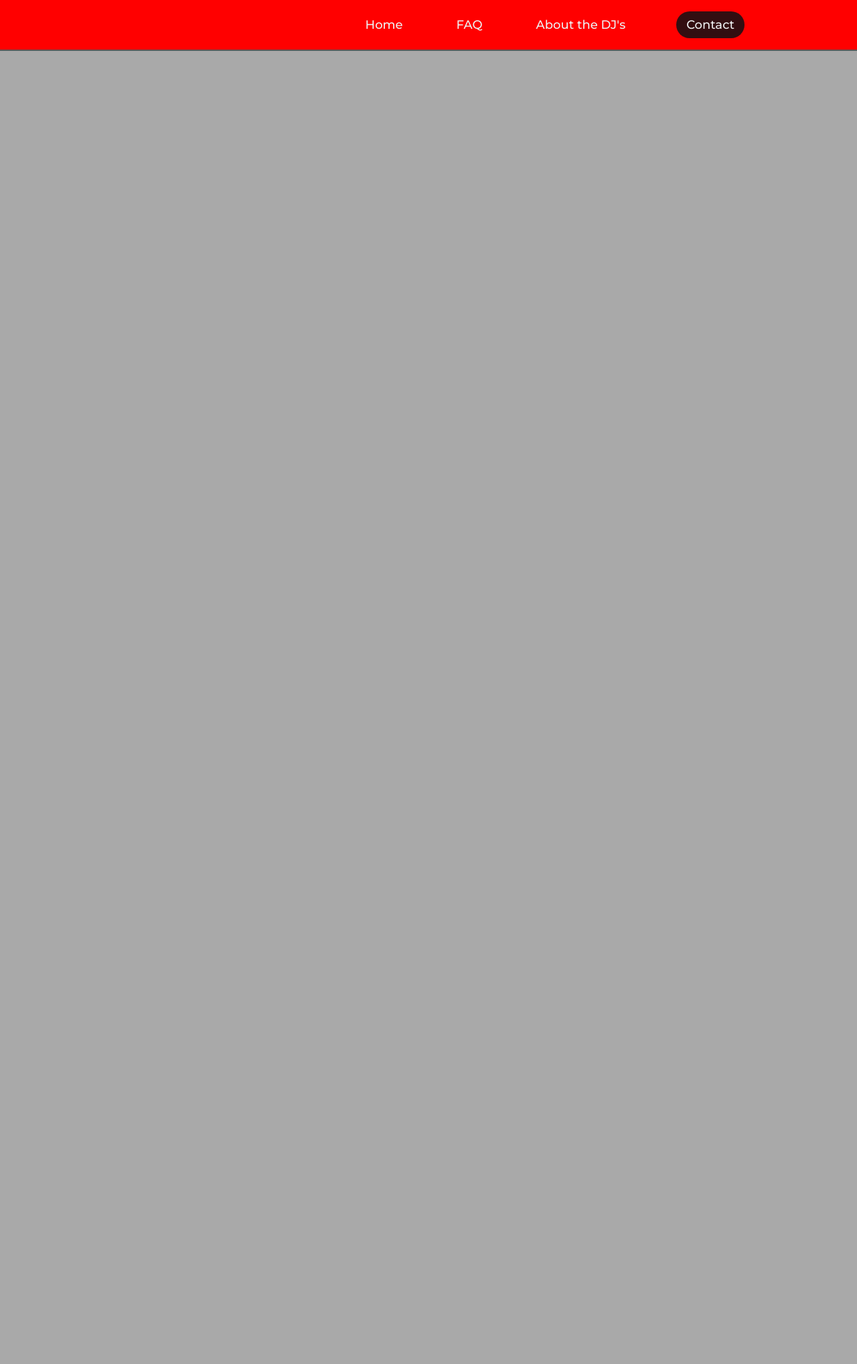
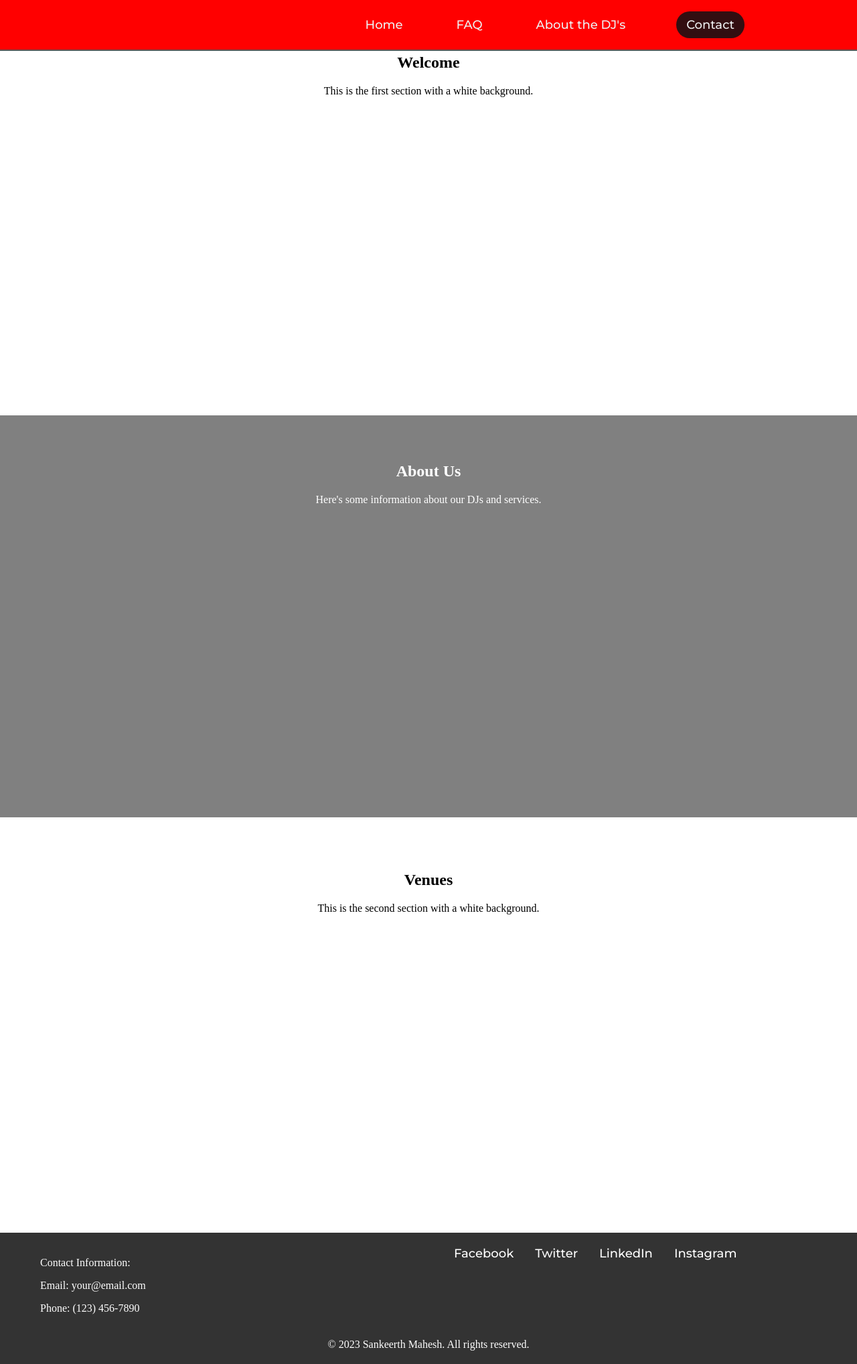
Before and after one commit to samahesh56/dj-web-design, a Flask app: page / in a window 1280 px wide. Shown: the whole page at 67% size. Before the commit the page ends 76 px from the top, so only its background shows below. Run offline with Flask 3, Linux system fonts and the light colour scheme.

Commit message:
template basics
Basic template created

```diff
--- a/website/static/css/styles.css
+++ b/website/static/css/styles.css
@@ -88,3 +88,80 @@ button:hover {
         display: none; /* Hide the navigation links on smaller screens */
     }
 }
+
+
+/* Styles for Section 1 with a white background */
+.section-white {
+    background-color: white;
+    padding: 60px 0; /* Adjust padding as needed */
+    text-align: center; /* Center the content */
+    width: 100%; /* Make the section span the entire width */
+    min-height: 500px; /* Increase the section height */
+}
+
+.section-white .content {
+    max-width: 800px; /* Limit the content width */
+    margin: 0 auto; /* Center the content horizontally */
+}
+
+/* Styles for Section 2 with a gray background */
+.section-gray {
+    background-color: gray;
+    padding: 50px 0; /* Adjust padding as needed */
+    text-align: center; /* Center the content */
+    width: 100%; /* Make the section span the entire width */
+    min-height: 500px; /* Increase the section height */
+}
+
+.section-gray .content {
+    max-width: 800px; /* Limit the content width */
+    margin: 0 auto; /* Center the content horizontally */
+    color: white; /* Text color for this section */
+}
+
+/* Styles for the footer section */
+footer {
+    background-color: #333; /* Background color for the footer */
+    color: white; /* Text color for the footer */
+    padding: 20px 0; /* Adjust padding as needed */
+}
+
+.footer-content {
+    max-width: 1200px; /* Limit the content width */
+    margin: 0 auto; /* Center the content horizontally */
+    display: flex;
+    justify-content: space-between;
+    align-items: flex-start;
+}
+
+.footer-info, .footer-links, .footer-social {
+    flex: 1;
+    padding: 0 20px;
+}
+
+.footer-links ul {
+    list-style: none;
+}
+
+.footer-links ul li {
+    margin-bottom: 10px; /* Adjust spacing between links */
+}
+
+.social-icon {
+    display: inline-block;
+    margin-right: 10px; /* Adjust spacing between social icons */
+    color: white;
+    text-decoration: none;
+}
+
+/* Copyright notice */
+.copyright {
+    text-align: center;
+    margin-top: 20px; /* Adjust spacing from the footer content */
+}
+
+/* Additional styles to remove margin and padding for body and html */
+body, html {
+    margin: 0;
+    padding: 0;
+}
--- a/website/templates/base.html
+++ b/website/templates/base.html
@@ -0,0 +1,78 @@
+<!DOCTYPE html>
+<html lang="en">
+<head>
+    <meta charset="UTF-8">
+    <meta http-equiv="X-UA-Compatible" content="IE=edge">
+    <meta name="description" content="">
+    <meta name="viewport" content="width=device-width, initial-scale=1.0">
+    <link rel="stylesheet" href="{{ url_for('static', filename='css/styles.css') }}">
+    <link rel="icon" href="{{ url_for('static', filename='img/favicon.ico') }}">
+    <title>Dj Web Design</title> <!-- Add your page title here -->
+</head>
+<body>
+    <header> <!-- Navbar structure -->
+        <nav class="nav">
+            <ul class="nav__links">
+                <li><a href="#">Home</a></li>
+                <li><a href="#">FAQ</a></li>
+                <li><a href="#">About the DJ's</a></li>
+            </ul>
+            <a class="cta" href="#"><button>Contact</button></a>
+            <div class="burger">
+                <div class="bar"></div>
+                <div class="bar"></div>
+                <div class="bar"></div>
+            </div>
+        </nav>
+    </header>
+
+    <!-- Section 1: White background -->
+    <section class="section-white">
+        <div class="content">
+            <h1>Welcome</h1>
+            <p>This is the first section with a white background.</p>
+        </div>
+    </section>
+
+    <!-- Section 2: Gray background -->
+    <section class="section-gray">
+        <div class="content">
+            <h2>About Us</h2>
+            <p>Here's some information about our DJs and services.</p>
+        </div>
+    </section>
+
+    <section class="section-white">
+        <div class="content">
+            <h1>Venues</h1>
+            <p>This is the second section with a white background.</p>
+        </div>
+    </section>
+
+    <!-- Add more sections as needed -->
+
+    <!-- Footer Section -->
+    <footer>
+        <div class="footer-content">
+            <div class="footer-info">
+                <p>Contact Information:</p>
+                <p>Email: your@email.com</p>
+                <p>Phone: (123) 456-7890</p>
+            </div>
+
+            <div class="footer-social">
+                <a href="#" class="social-icon">Facebook</a>
+                <a href="#" class="social-icon">Twitter</a>
+                <a href="#" class="social-icon">LinkedIn</a>
+                <a href="#" class="social-icon">Instagram</a>
+                <!-- Add more social icons as needed -->
+            </div>
+        </div>
+        <div class="copyright">
+            &copy; 2023 Sankeerth Mahesh. All rights reserved.
+        </div>
+    </footer>
+
+    <script src="{{ url_for('static', filename='scripts.js') }}"></script>
+</body>
+</html>
--- a/website/templates/home.html
+++ b/website/templates/home.html
@@ -1,30 +1,5 @@
-<!DOCTYPE html>
-<html lang="en">
-<head>
-    <meta charset="UTF-8">
-    <meta http-equiv="X-UA-Compatible" content="IE=edge">
-    <meta name="description" content="">
-    <meta name="viewport" content="width=device-width, initial-scale=1.0">
-    <link rel="stylesheet" href="{{ url_for('static', filename='css/styles.css') }}">
-    <!-- Add your logo in the 'img' folder and update the 'src' attribute -->
-    <link rel="icon" href="{{ url_for('static', filename='img/favicon.ico') }}">
-</head>
-<body>
-    <header>
-        <nav class="nav">
-            <ul class="nav__links">
-                <li><a href="#">Home</a></li>
-                <li><a href="#">FAQ</a></li>
-                <li><a href="#">About the DJ's</a></li>
-            </ul>
-            <a class="cta" href="#"><button>Contact</button></a>
-        </nav>
-        <div class="burger">
-            <div class="bar"></div>
-            <div class="bar"></div>
-            <div class="bar"></div>
-        </div>
-    </header>
-    <script src="{{ url_for('static', filename='scripts.js') }}"></script>
-</body>
-</html>
+{% extends "base.html" %}
+
+{% block content %}
+    <!-- Content specific to home page here -->
+{% endblock %}
```
